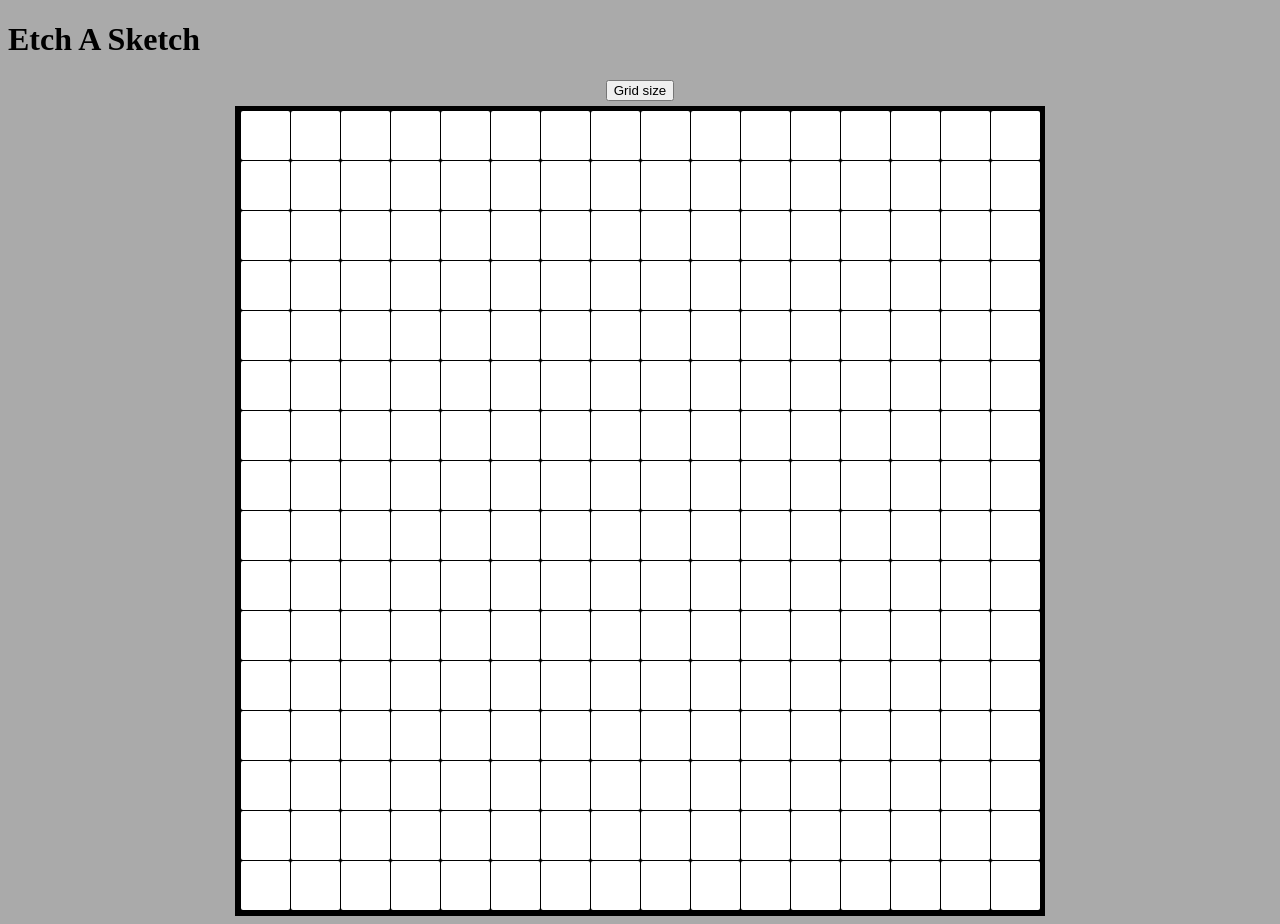
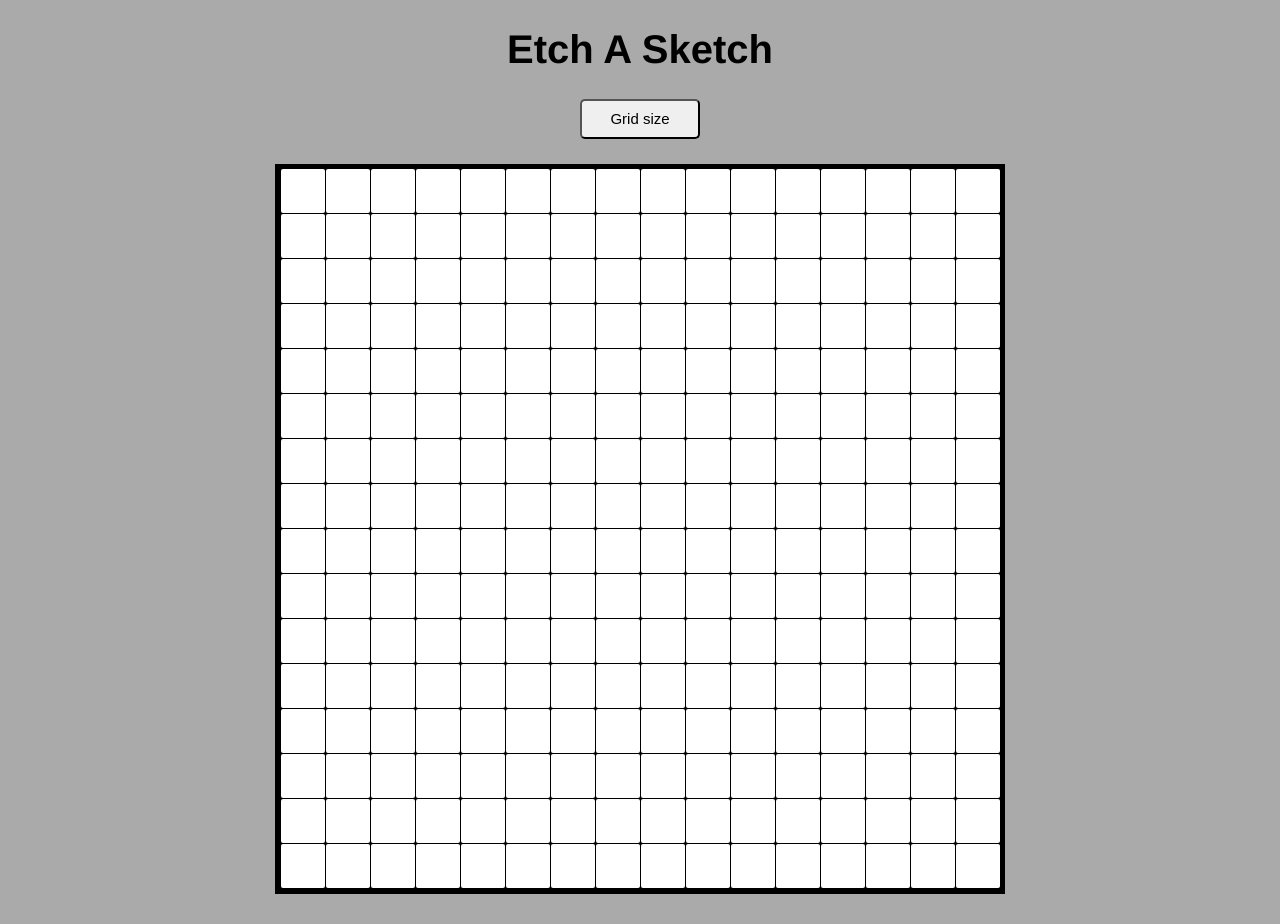
Before and after one commit to genga898/Etch-A-Sketch, a plain HTML site: page index.html in a window 1280 px wide. After the commit the page ends 902 px from the top, so only its background shows below. Drawn offline with Linux system fonts and the light colour scheme.

Commit message:
Update the button and container component

```diff
--- a/style.css
+++ b/style.css
@@ -2,13 +2,30 @@ body{
     background-color: rgba(128, 128, 128, 0.664);
     box-sizing: border-box;
 }
+
+h1{
+    font-size: 40px;
+    text-align: center;
+    font-family: 'Franklin Gothic Medium', 'Arial Narrow', Arial, sans-serif;
+}
 .container{
     display: grid;
-    grid-template-columns: repeat(16, 50px);
+    grid-template-columns: repeat(16, 45px);
+    grid-template-rows: repeat(16, 45px);
     background-color: rgb(0, 0, 0);
     border: 5px;
     margin: 5px;
     padding: 5px;
-    height: 800px;
-    width: 800px;
+    height: 720px;
+    width: 720px;
 }
+#button{
+    text-align: center;
+    padding: 5px;
+    width: 120px;
+    height: 40px;
+    font-size: 15px;
+    font-weight: 300;
+    border-radius: 5px;
+    margin-bottom: 20px;
+}
```
